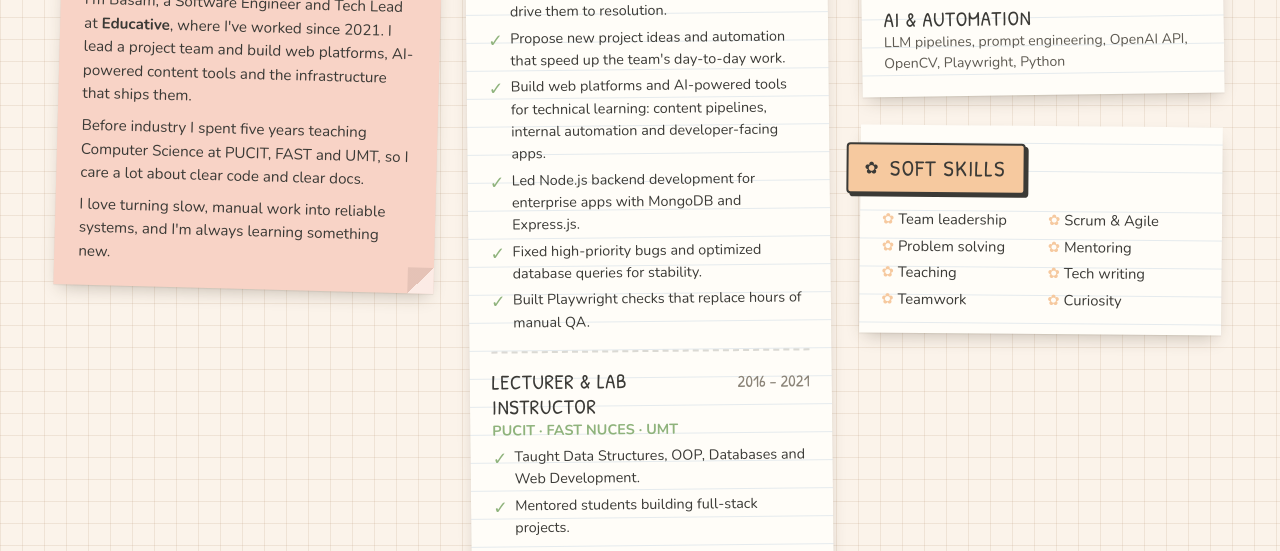
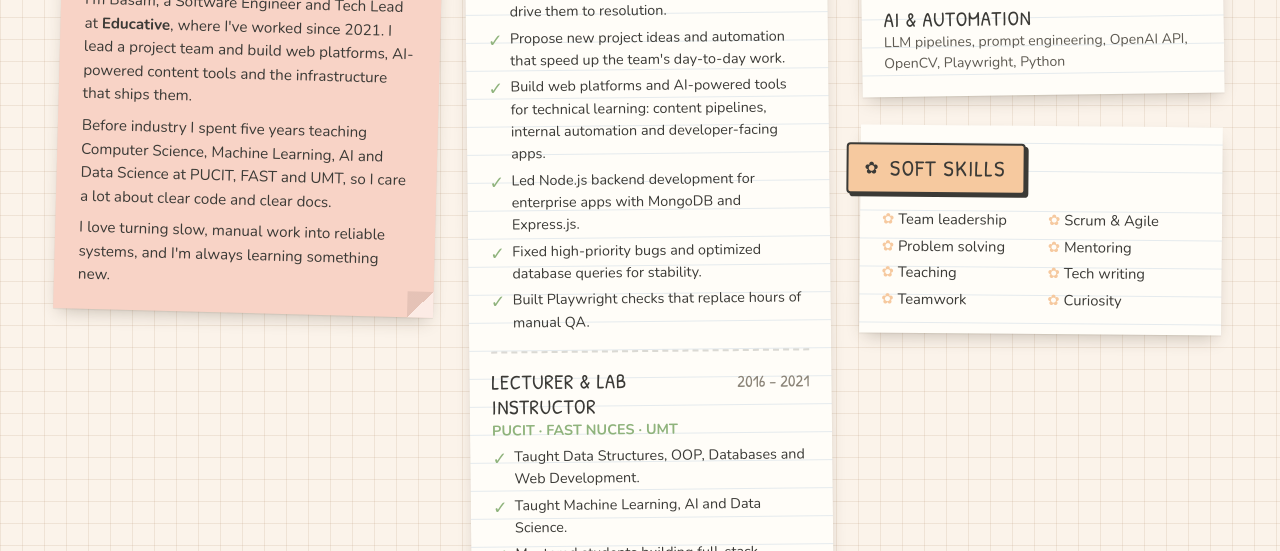
Before and after one commit to Mian-Basam/Online-CV-using-html-css-and-node-sever, a plain HTML site: page index.html in a window 1280 px wide. Shown: the part 665-1216 px from the top of the page. Drawn offline with nearby package versions, Linux system fonts and the light colour scheme.

Commit message:
Add files via upload

```diff
--- a/index.html
+++ b/index.html
@@ -62,7 +62,7 @@
                 <span class="tape tape-top"></span>
                 <h2 class="hand">Hi there!</h2>
                 <p>I'm Basam, a Software Engineer and Tech Lead at <b>Educative</b>, where I've worked since 2021. I lead a project team and build web platforms, AI-powered content tools and the infrastructure that ships them.</p>
-                <p>Before industry I spent five years teaching Computer Science at PUCIT, FAST and UMT, so I care a lot about clear code and clear docs.</p>
+                <p>Before industry I spent five years teaching Computer Science, Machine Learning, AI and Data Science at PUCIT, FAST and UMT, so I care a lot about clear code and clear docs.</p>
                 <p>I love turning slow, manual work into reliable systems, and I'm always learning something new.</p>
             </section>
         </div>
@@ -103,6 +103,7 @@
                         <p class="org">PUCIT · FAST NUCES · UMT</p>
                         <ul class="checks">
                             <li>Taught Data Structures, OOP, Databases and Web Development.</li>
+                            <li>Taught Machine Learning, AI and Data Science.</li>
                             <li>Mentored students building full-stack projects.</li>
                         </ul>
                     </li>
```
